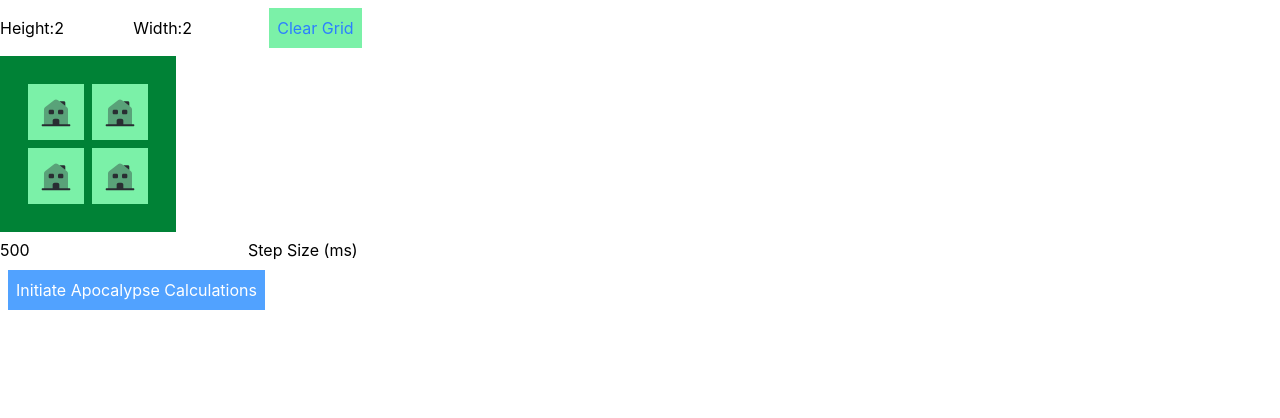
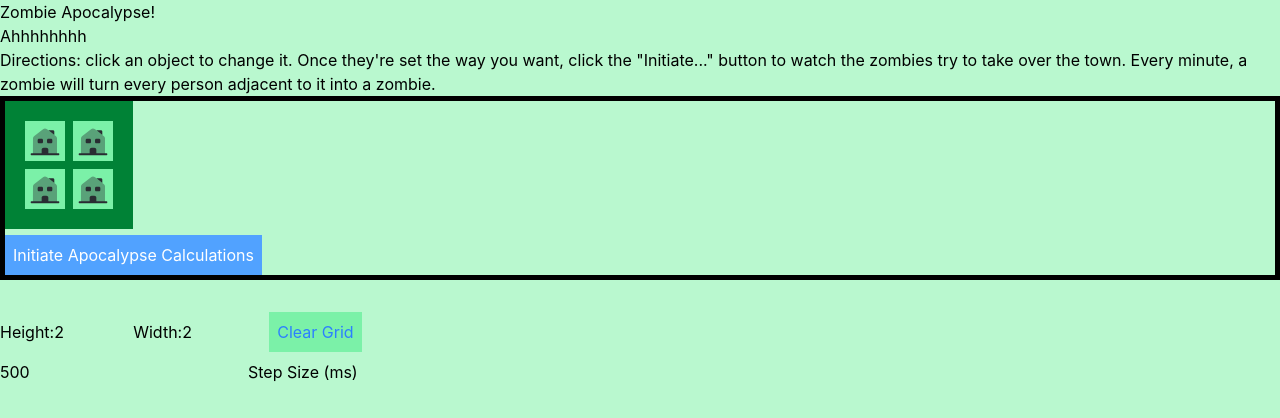
Before and after one commit to MicahLC/cassidoo-2026-10-04, a React (Vite) app: page / in a window 1280 px wide. Shown: the top 418 px of the page. Built offline with nearby package versions, Linux system fonts and the light colour scheme.

Commit message:
Rearranged some stuff

```diff
--- a/src/App.tsx
+++ b/src/App.tsx
@@ -33,7 +33,46 @@ function App() {
   }
 
   return (
-  <main className="min-h-screen">
+  <main className="min-h-screen bg-green-200">
+    <h1>Zombie Apocalypse!</h1>
+    <h2>Ahhhhhhhh</h2>
+    <h3>Directions: click an object to change it. Once they're set the way you want, click the "Initiate..." button to watch the zombies try to take over the town. Every minute, a zombie will turn every person adjacent to it into a zombie.</h3>
+    <div className="border-5 border-black">
+      <table className="inline-block p-4 bg-green-700">
+        {grid.map((row, rowIndex) => {
+          return <tr key={rowIndex}>
+            {row.map((item, colIndex) => {
+              return <td key={colIndex} className="">
+                <button className="bg-green-300 hover:bg-green-400 m-1 p-1" onClick={onClickElement(rowIndex, colIndex)}>
+                  {gridItemTransform(item)}
+                </button>
+                </td>;
+            })}
+          </tr>
+        })}
+      </table>
+      <br/>
+      <button className="bg-blue-400 hover:bg-blue-500 m-top-1 p-2 text-white" onClick={() => {
+        try {
+          const generator = minutesUntilApocalypseGenerator(grid);
+          const generatorStep = () => {
+            const result = generator.next();
+            setGrid([...grid]);
+            if (result.done) {
+              setMinutes(result.value);
+            } else {
+              setTimeout(generatorStep, stepSize);
+            }
+          }
+          generatorStep();
+        } catch (e) {
+          alert(e);
+        }
+      }}>
+        Initiate Apocalypse Calculations
+      </button>
+    </div>
+    <br/>
     <label htmlFor="height">Height:</label>
     <input id="height" type="number" value={dimensions.height} min="1" max="25" onChange={(e) => {
       const height = parseInt(e.target.value);
@@ -85,20 +124,6 @@ function App() {
       Clear Grid
     </button>
     <br/>
-    <table className="inline-block p-6 bg-green-700">
-      {grid.map((row, rowIndex) => {
-        return <tr key={rowIndex}>
-          {row.map((item, colIndex) => {
-            return <td key={colIndex} className="">
-              <button className="bg-green-300 hover:bg-green-400 m-1 p-3 text-blue-500" onClick={onClickElement(rowIndex, colIndex)}>
-                {gridItemTransform(item)}
-              </button>
-              </td>;
-          })}
-        </tr>
-      })}
-    </table>
-    <br/>
     <input type="number" value={stepSize} onChange={(e) => {
       const newStepSize = parseInt(e.target.value);
       if (isNaN(newStepSize) || newStepSize < 1) return;
@@ -106,35 +131,6 @@ function App() {
     }} />
     <label htmlFor="stepSize">Step Size (ms)</label>
     <br/>
-    <button className="bg-blue-400 hover:bg-blue-500 m-2 p-2 text-white" onClick={() => {
-      try {
-        const generator = minutesUntilApocalypseGenerator(grid);
-        const generatorStep = () => {
-          const result = generator.next();
-          setGrid([...grid]);
-          if (result.done) {
-            setMinutes(result.value);
-          } else {
-            setTimeout(generatorStep, stepSize);
-          }
-        }
-        generatorStep();
-      } catch (e) {
-        alert(e);
-      }
-    }}>
-      Initiate Apocalypse Calculations
-    </button>
-    {/* <button className="bg-blue-400 hover:bg-blue-500 m-2 p-2 text-white" onClick={() => {
-      try {
-        const minutes = minutesUntilApocalypse(grid);
-        setMinutes(minutes);
-      } catch (e) {
-        alert(e);
-      }
-    }}>
-      Calculate Minutes Until Apocalypse (no generator)
-    </button> */}
     {minutes !== null && <div>Minutes until apocalypse: {minutes}</div>}
     <br />
   </main>
```
